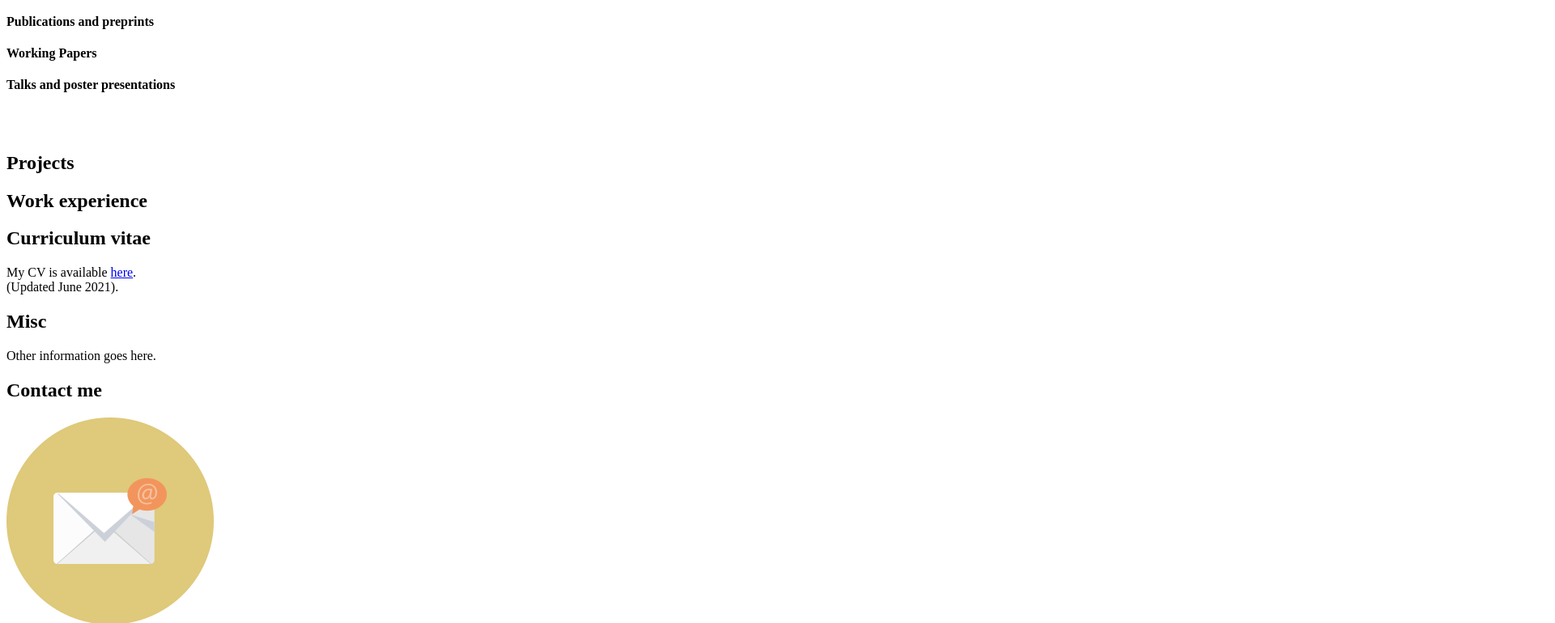
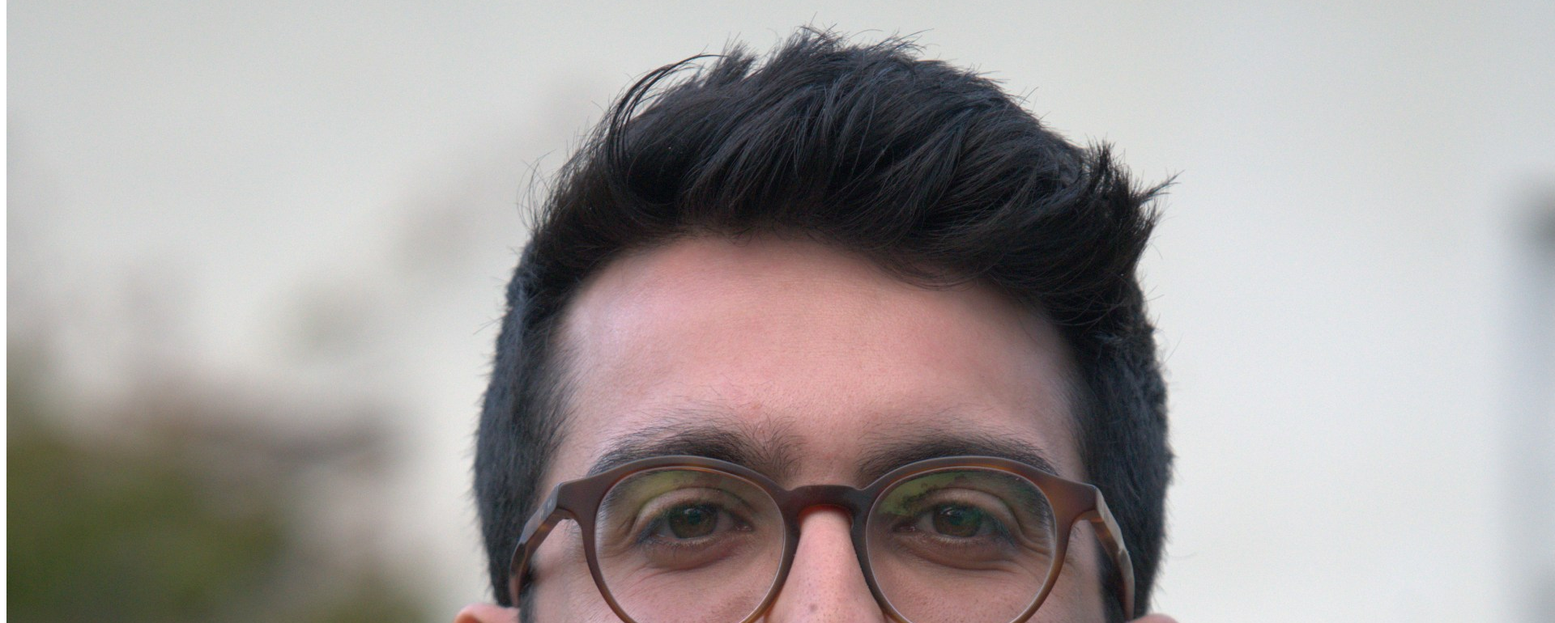
Before and after one commit to benjisidi/ciannaik.github.io, a plain HTML site: page index.html in a window 1280 px wide. Shown: the part 554-1324 px from the top of the page at 81% size, 1920 px wide, since content can reach past the window. Drawn offline with Linux system fonts and the light colour scheme; a script that the page names is missing.

Commit message:
fixed picture

```diff
--- a/index.html
+++ b/index.html
@@ -37,7 +37,7 @@
 
 		<meta property="og:title" content="Francesca" />
 		<meta property="og:type" content="website" />
-		<meta property="og:image" content="https://ciannaik.github.io/Images/cian.png" />
+		<meta property="og:image" content="https://ciannaik.github.io/Images/cian.jpg" />
 		<meta property="og:description" content="" />
 	</head>
 	<body class="landing">
@@ -81,7 +81,7 @@
 										<div class="0u 6u$(medium)">
 											<h2>About Me</h2>
 										</div>
-										<div class="12u 6u$(medium)" style="margin: auto"><span class="image captioned fit"><img src="Images/cian.png" alt=""></span></div>
+										<div class="12u 6u$(medium)" style="margin: auto"><span class="image captioned fit"><img src="Images/cian.jpg" alt=""></span></div>
 									<!-- </div> -->
 								</header>
 							</div>
```
